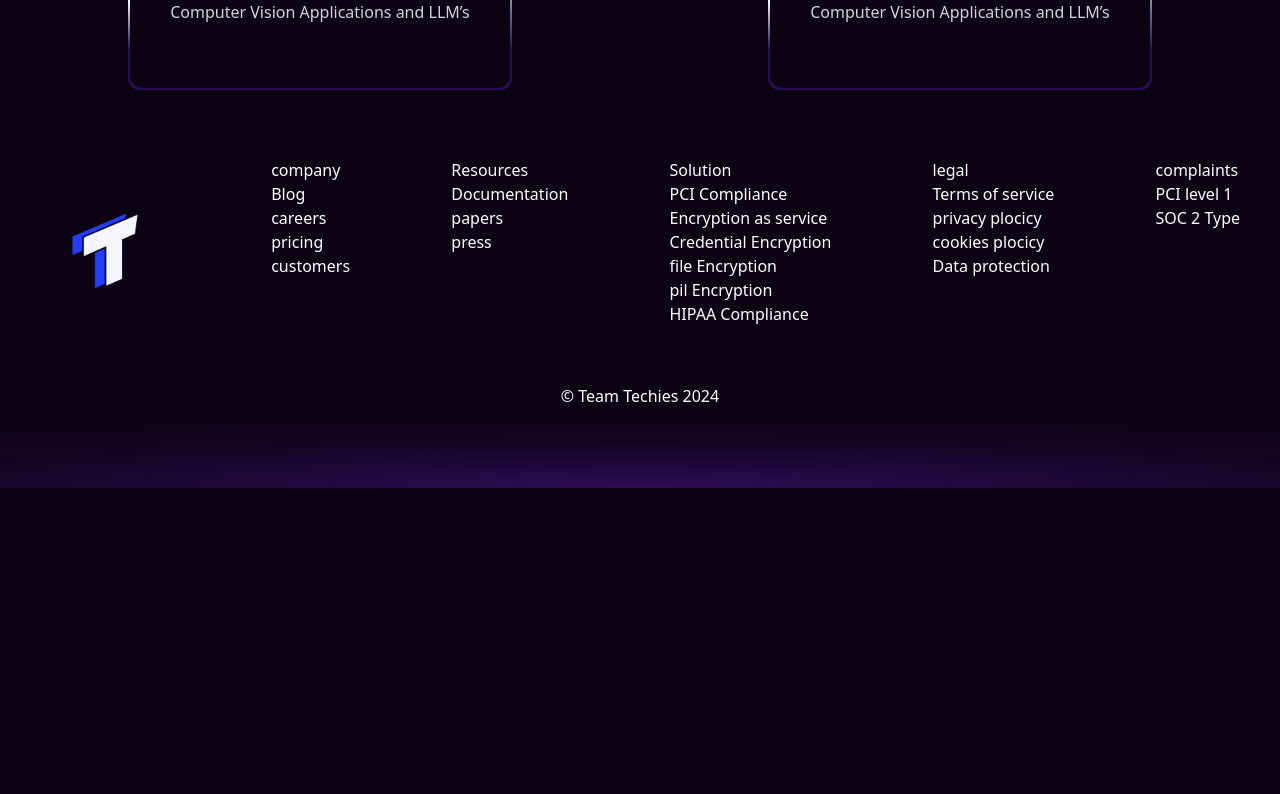
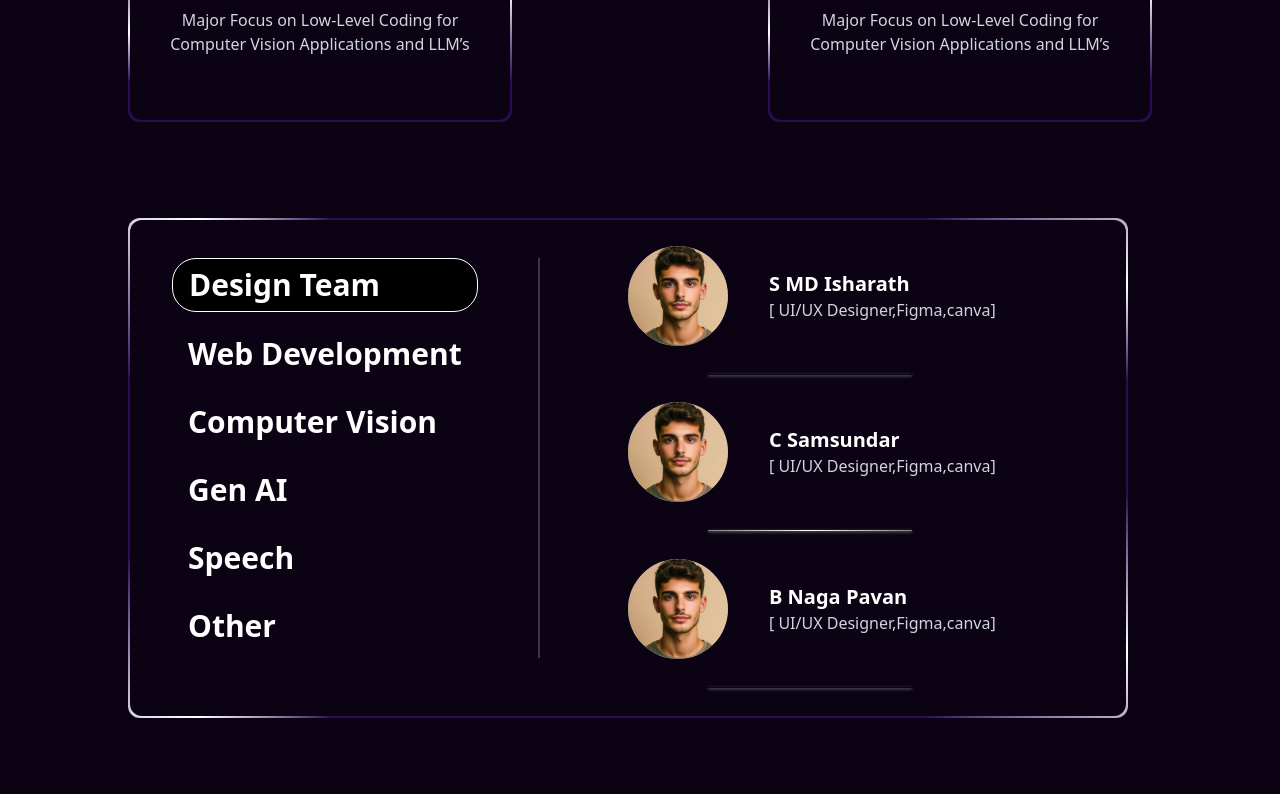
Before and after one commit to team-techies-ai/website, a React (Vite) app in the folder Frontend/: page /team in a window 1280 px wide. Shown: the part 986-1780 px from the top of the page. Before the commit the page ends 1474 px from the top, so only its background shows below. Built offline with nearby package versions, Linux system fonts and the light colour scheme.

Commit message:
added the all profile

```diff
--- a/Frontend/src/components/Footer.jsx
+++ b/Frontend/src/components/Footer.jsx
@@ -2,7 +2,7 @@ import logo from "../assets/Untitled design 1.svg"
 const Footer = () => {
   return (
     <>
-    <div className=" flex text-white justify-between p-10 mt-32">
+    <div className=" flex text-white justify-between p-10 mt-32 sticky bottom-0 ">
       <div>
         <img src={logo} alt="logo" />
       </div>
--- /dev/null
+++ b/Frontend/src/team/Allprofiles.jsx
@@ -0,0 +1,93 @@
+import  { useState } from 'react';
+import profileimg from "../assets/progile.jpg"
+const teamData = {
+  "Design Team": [
+    { name: " S MD Isharath", role: "[ UI/UX Designer,Figma,canva] ", image: "" },
+    { name: "C Samsundar", role: "[ UI/UX Designer,Figma,canva] ", image: "" },
+    { name: "B Naga Pavan", role: "[ UI/UX Designer,Figma,canva] ", image: "" }
+
+  ],
+  "Web Development": [
+    { name: "Dinesh", role: "[full stack devloper]", image: "" },
+    { name: "swapna", role: "[full stack devloper]", image: "" },
+    { name: "praneeth", role: "[full stack devloper]", image: "" }
+  ],
+  "Computer Vision": [
+
+  ],
+  "Gen AI": [
+
+  ],
+  "Speech": [
+
+  ],
+  "Other": [
+
+  ]
+};
+
+const Profile = ({ name, role, image }) => {
+  return (
+    <div className="group">
+      <div className="flex text-white justify-between w-[400px] m-5 ml-10  rounded-xl p-2 hover:bg-white/10 transition-all duration-300">
+        <div>
+          <img src={profileimg} alt={name} className="w-[100px] h-[100px] rounded-full bg-white" />
+        </div>
+        <div className="flex flex-col justify-center mr-4">
+          <h1 className="text-xl font-bold">{name}</h1>
+          <p className="text-gray-300">{role}</p>
+        </div>
+      </div>
+      <hr className="bg-gradient-to-tr from-black via-white to-black h-[0.3px] ml-32 mr-32 border-none shadow shadow-gray-400 opacity-100  transition-opacity duration-300" />
+    </div>
+  );
+};
+
+const Allprofiles = () => {
+  const [selectedTeam, setSelectedTeam] = useState("Design Team");
+
+  return (
+    <div className="relative p-6 rounded-xl h-[500px] w-[1000px] m-8 ml-32 mt-24">
+      <div
+        className="absolute inset-0 rounded-xl p-[2px]"
+        style={{
+          background:
+            'conic-gradient(from 0deg, #2D0C57 0deg, #2D0C57 10deg, #2D0C57 50deg, white 70deg, #2D0C57 80deg, #2D0C57 93deg, white 110deg, #2D0C57 130deg, #2D0C57 150deg, #2D0C57 170deg, #2D0C57 190deg, #2D0C57 230deg, white 240deg, #2D0C57 260deg, #2D0C57 280deg, white 300deg, #2D0C57 310deg, #2D0C57 360deg)',
+        }}
+      >
+        <div className="h-full w-full bg-[#0b0314] rounded-xl" />
+      </div>
+
+      <div className="relative flex -mt-16">
+        <div className="text-3xl font-bold text-white mt-20 flex flex-col m-5 space-y-4">
+          {Object.keys(teamData).map((team) => (
+            <button
+              key={team}
+              onClick={() => setSelectedTeam(team)}
+              className={`px-4 py-2 text-left hover:bg-white/10  transition-all duration-300 ${
+                selectedTeam === team ? 'bg-black border border-white rounded-3xl' : ''
+              }`}
+            >
+              {team}
+            </button>
+          ))}
+        </div>
+
+        <div className="h-[400px] w-[2px] bg-white/20 mt-20 mr-10 m-5 ml-10 mb-10 border-none" />
+
+        <div className="flex flex-col overflow-y-auto max-h-[600px] mt-10 pr-4">
+          {teamData[selectedTeam].map((profile, index) => (
+            <Profile
+              key={index}
+              name={profile.name}
+              role={profile.role}
+              image={profile.image}
+            />
+          ))}
+        </div>
+      </div>
+    </div>
+  );
+};
+
+export default Allprofiles;
--- a/Frontend/src/team/Team.jsx
+++ b/Frontend/src/team/Team.jsx
@@ -1,18 +1,22 @@
-import Mainprofile from "../components/Mainprofile"
-import Profile from "../components/Profile"
+import Profile from "./Profile";
+import Mainprofile from "./Mainprofile";
+import Allprofiles from "./Allprofiles";
 
 const Team = () => {
   return (
-    <div className="bg-[#0b0314] h-screen  text-white mt-32">
-      <h1 className="text-6xl font-medium text-center m-4"> Meet our Team</h1>
+    <div className="bg-[#0b0314] min-h-screen text-white mt-32 flex flex-col">
+      <h1 className="text-6xl font-medium text-center m-4">Meet our Team</h1>
       <Mainprofile />
-     <div className="flex">
-     <Profile/>
-      <Profile/>
+      <div className="flex justify-center">
+        <Profile />
+        <Profile />
+      </div>
+      <div className="mt-auto">
+        <Allprofiles />
 
-     </div>
+      </div>
     </div>
-  )
-}
+  );
+};
 
-export default Team
+export default Team;
```
Also changed, not shown: Frontend/src/team/Mainprofile.jsx (renamed from Frontend/src/components/Mainprofile.jsx), Frontend/src/team/Profile.jsx (renamed from Frontend/src/components/Profile.jsx).
